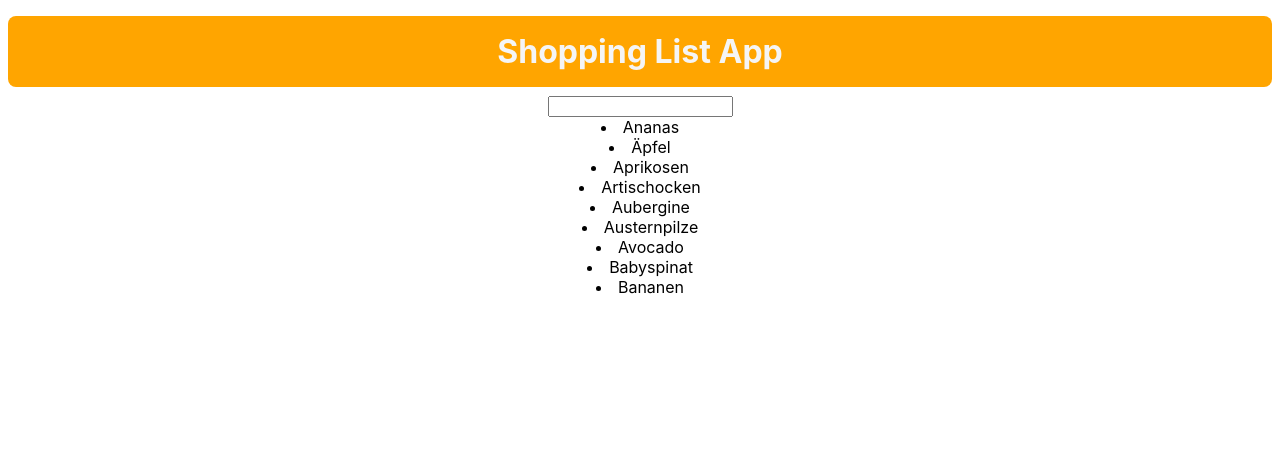
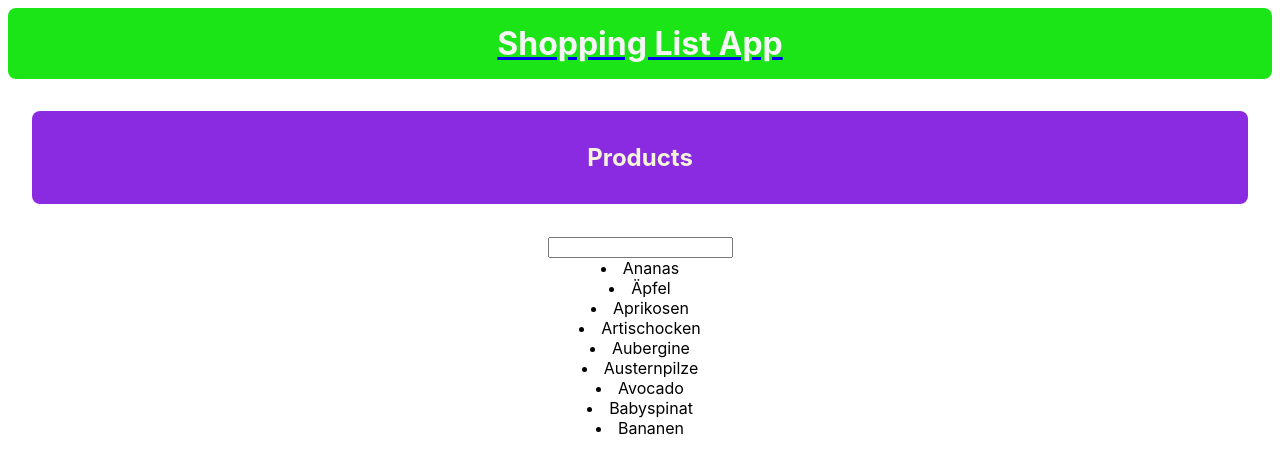
Before and after one commit to quargh/shopping-list-app-2, a React (Create React App) app: page / in a window 1280 px wide. Shown: the top 472 px of the page. Built offline with nearby package versions, Linux system fonts and the light colour scheme.

Commit message:
add header main components and css style

```diff
--- a/src/App.css
+++ b/src/App.css
@@ -14,14 +14,14 @@
 }
 
 .App-header {
-  background-color: #282c34;
+  background-color: #611875;
   min-height: 100vh;
   display: flex;
   flex-direction: column;
   align-items: center;
   justify-content: center;
   font-size: calc(10px + 2vmin);
-  color: white;
+  color: whitesmoke;
 }
 
 .App-link {
--- a/src/App.js
+++ b/src/App.js
@@ -1,5 +1,7 @@
 import React, { useState, useEffect } from "react";
 import "./App.css";
+import Header from "./Components/Header";
+import Main from "./Components/Main";
 
 export default function App() {
   const [item, setItem] = useState("");
@@ -64,14 +66,15 @@ export default function App() {
 
   return (
     <div className="App">
-      <p></p>
-      <h1>Shopping List App</h1>
+      <Header></Header>
+      <div className="row">
+        <Main></Main>
 
-      <input type="text" value={item} onChange={handleChange} />
-
-      {list.map((listItem) => (
-        <li>{listItem.name.de}</li>
-      ))}
+        <input type="text" value={item} onChange={handleChange} />
+        {list.map((listItem) => (
+          <li>{listItem.name.de}</li>
+        ))}
+      </div>
     </div>
   );
 }
--- a/src/Components/Header.js
+++ b/src/Components/Header.js
@@ -8,7 +8,6 @@ export default function Header(props) {
           <h1>Shopping List App</h1>
         </a>
       </div>
-      ;
     </header>
   );
 }
--- a/src/Components/Main.js
+++ b/src/Components/Main.js
@@ -1,5 +1,10 @@
 import React from "react";
 
 export default function Main() {
-  return <div>Main</div>;
+  return (
+    <main className="">
+      <h2>Products</h2>
+      <div className="row"></div>
+    </main>
+  );
 }
--- a/src/index.css
+++ b/src/index.css
@@ -9,10 +9,18 @@ body {
 h1 {
   color: whitesmoke;
   font-size: 1, 5rem;
-  background-color: orange;
+  background-color: rgb(27, 228, 23);
   padding: 1rem;
   margin: 0.5rem;
   border-radius: 0.5rem;
+}
+
+h2 {
+  background-color: blueviolet;
+  padding: 2rem;
+  margin: 2rem;
+  border-radius: 00.5rem;
+  color: beige;
 }
 code {
   font-family: source-code-pro, Menlo, Monaco, Consolas, "Courier New",
```
